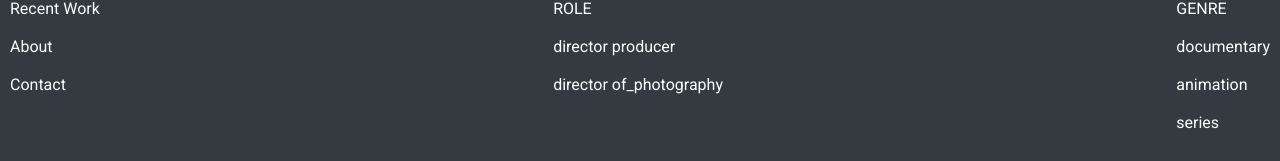
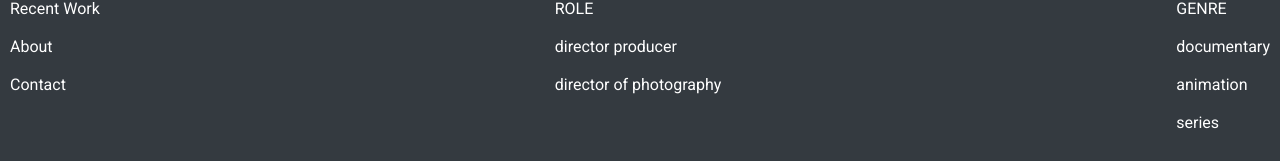
Before and after one commit to mwkwsd/sensensomething, a React (Create React App) app: page / in a window 1280 px wide. Shown: the part 238-399 px from the top of the page. Built offline with nearby package versions, Linux system fonts and the light colour scheme.

Commit message:
Use replaceAll to capture multi-word

```diff
--- a/src/components/organisms/Footer/Footer.tsx
+++ b/src/components/organisms/Footer/Footer.tsx
@@ -10,8 +10,8 @@ export function Footer() {
     prefix: string = ''
   ) => {
     const items = enumValues.map(value => ({
-      label: value.replace('_', ' '),
-      link: `/${prefix}${value.toLowerCase().replace('_', '-')}`,
+      label: value.replaceAll('_', ' '),
+      link: `/${prefix}${value.toLowerCase().replaceAll('_', '-')}`,
     }))
     return { title, items }
   }
--- a/src/theme.tsx
+++ b/src/theme.tsx
@@ -24,15 +24,18 @@ export const kurtTheme = responsiveFontSizes(
 declare module '@mui/material/styles' {
   interface Palette {
     director_producer: Palette['primary']
+    director_of_photography: Palette['primary']
   }
 
   interface PaletteOptions {
     director_producer?: PaletteOptions['primary']
+    director_of_photography?: PaletteOptions['primary']
   }
 }
 
 declare module '@mui/material/Button' {
   interface ButtonPropsColorOverrides {
     director_producer: true
+    director_of_photography: true
   }
 }
```
